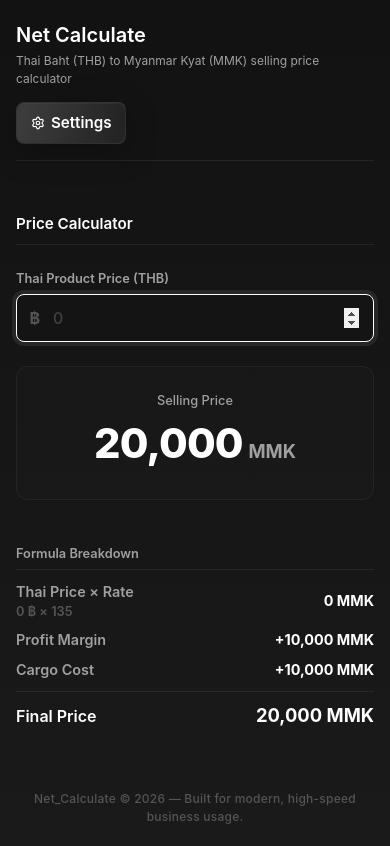
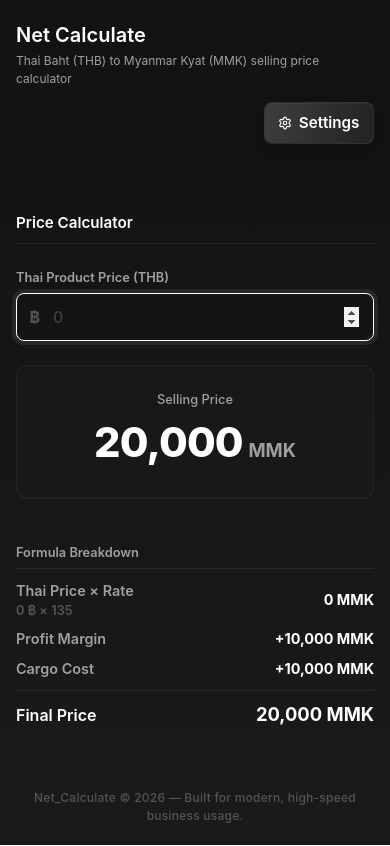
Before and after one commit to zin-wai-shine/net_calculate, a React (Vite) app: page / in a window 390 px wide. Built offline with nearby package versions, Linux system fonts and the light colour scheme.

Commit message:
Remove header divider line and align mobile settings button to right

```diff
--- a/src/index.css
+++ b/src/index.css
@@ -130,7 +130,6 @@ body {
   justify-content: space-between;
   align-items: center;
   padding-bottom: 1.25rem;
-  border-bottom: 1px solid var(--card-border);
 }
 
 .brand-section {
@@ -578,7 +577,7 @@ body {
   .actions-section {
     width: 100%;
     display: flex;
-    justify-content: space-between;
+    justify-content: flex-end;
     align-items: center;
   }
 
```
